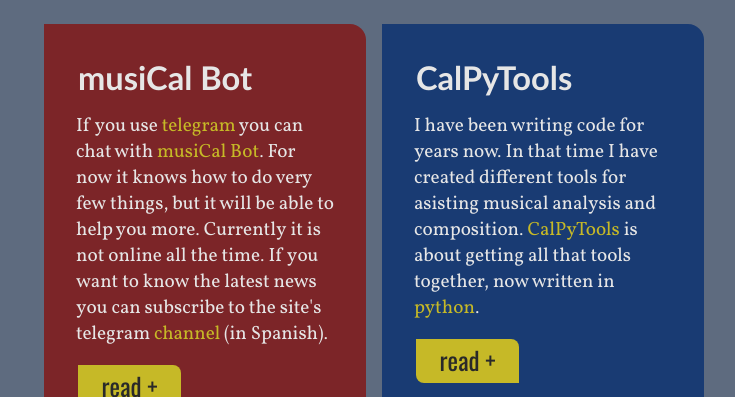
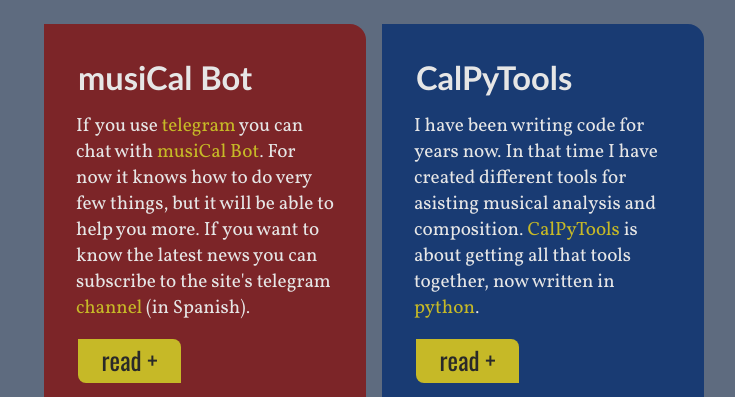
Before and after one commit to rvalla/musicaltools.site, a plain HTML site: page public/index_en.html in a window 1280 px wide. Shown: the top 397 px of the page, 435-1170 px from the left. Drawn offline with Linux system fonts and the light colour scheme.

Commit message:
Updating site...

```diff
--- a/public/index_en.html
+++ b/public/index_en.html
@@ -27,9 +27,8 @@
 		<div class="box red">
 			<h1>musiCal Bot</h1>
 			<p>If you use <a href="https://telegram.org">telegram</a> you can chat with <a href="https://t.me/caltools_bot">
-			musiCal Bot</a>. For now it knows how to do very few things, but it will be able to help you more.
-			Currently it is not online all the time. If you want to know the latest news you can subscribe to the
-			site's telegram <a href="https://t.me/caltools">channel</a> (in Spanish).</p>
+			musiCal Bot</a>. For now it knows how to do very few things, but it will be able to help you more. If you want to
+			know the latest news you can subscribe to the site's telegram <a href="https://t.me/caltools">channel</a> (in Spanish).</p>
 			<p><a href="en/musicalbot.html"><button class="small">read +</button></a></p>
 		</div>
 		<div class="box blue">
```
Also changed, not shown: public/index.html (+2 -2 lines).
